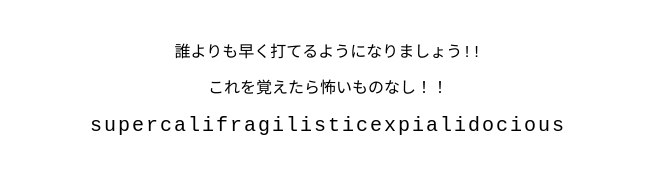
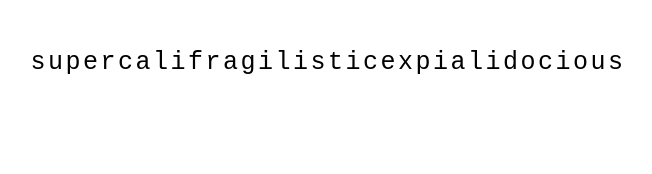
Before and after one commit to okapeeokapee/Long-English-word, a plain HTML site: page index.html in a window 1280 px wide. Both pictures are taken after a click on the element "ここを押してスタート". Shown: the whole page, without its empty margins (312-964 px from the left). Drawn offline with Linux system fonts and the light colour scheme.

Commit message:
adjustment

```diff
--- a/css/styles.css
+++ b/css/styles.css
@@ -25,7 +25,7 @@ body{
   box-shadow: 2px 2px 8px;
 }
 .reframe{
-  font-size:20px ;
+  font-size:25px ;
   letter-spacing: .1em;
   text-align: center;
   margin: 0 auto 0 auto;
--- a/index.html
+++ b/index.html
@@ -7,7 +7,8 @@
   <link rel="stylesheet" href="css/styles.css">
 </head>
 <body>
-  <p id="text" style="user-select: none;">めっちゃ長い英単語でおなじみのスーパーカリフラジリスティックエクスピアリドーシャスを<div style="display: block; line-height: 10px;">誰よりも早く打てるようになりましょう!!</div> </p>
+  <p id="text" style="user-select: none;">めっちゃ長い英単語でおなじみの『スーパーカリフラジリスティックエクスピアリドーシャス』を</p>
+  <p style="line-height: 10px;" id="fa">誰よりも早く打てるようになりましょう!!</p>
   <p id="text2" style="user-select: none;">これを覚えたら怖いものなし！！</p>
   <p id="target" class="frame">ここを押してスタート</p>
   <p id="text3" style="font-size: 20px;user-select: none;">最後に秒数出ます</p>
--- a/js/main.js
+++ b/js/main.js
@@ -27,11 +27,13 @@
 
   target.addEventListener('click', () =>{
     document.getElementById('text');
-    // document.getElementById('text2');
+    document.getElementById('text2');
     document.getElementById('text3');
+    document.getElementById('fa');
     text.classList.add('dest');
-    // text2.classList.add('dest');
+    text2.classList.add('dest');
     text3.classList.add('dest');
+    fa.classList.add('dest');
     target.classList.remove('frame');
     target.classList.add('reframe');
   });
```
